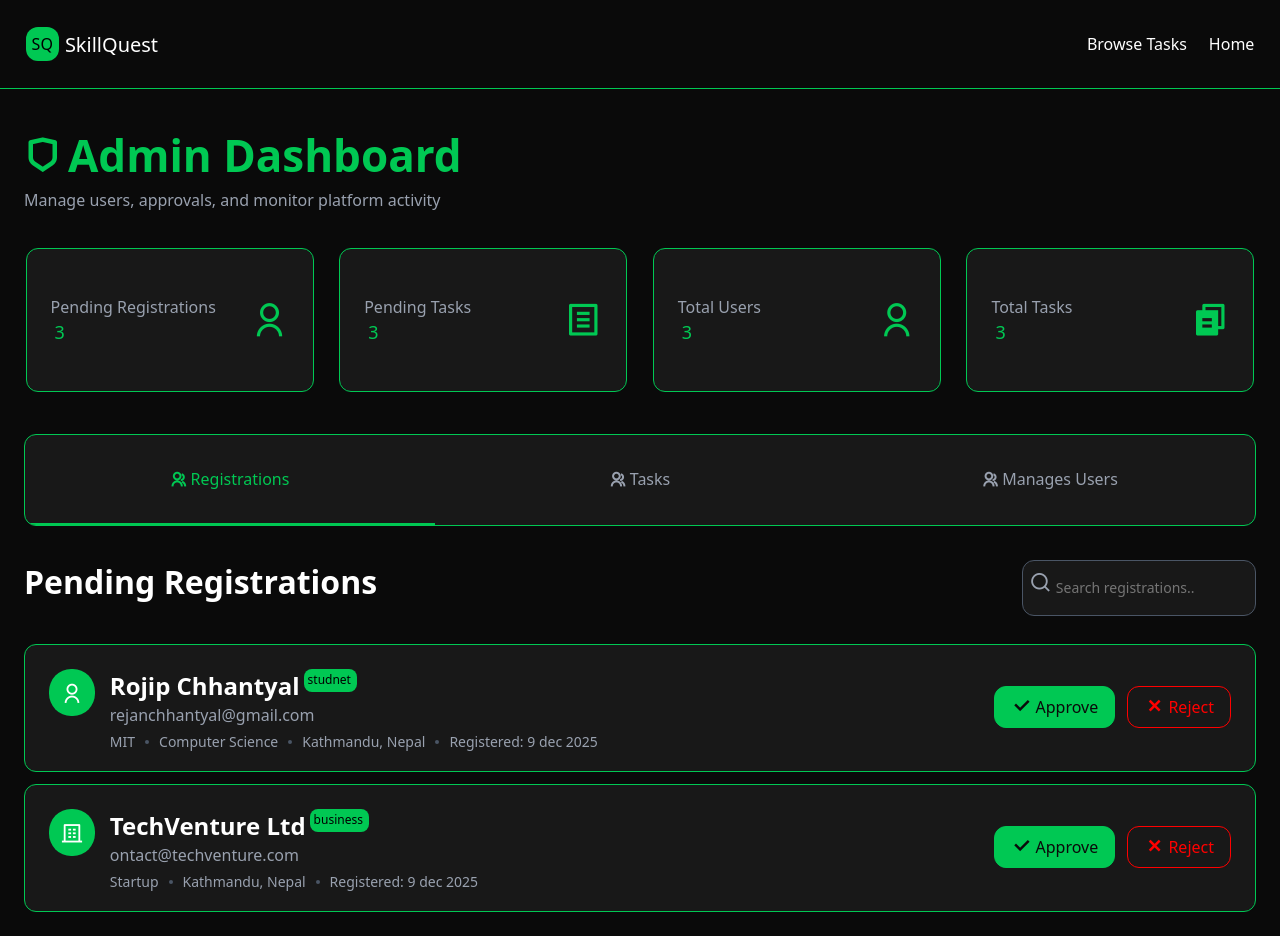
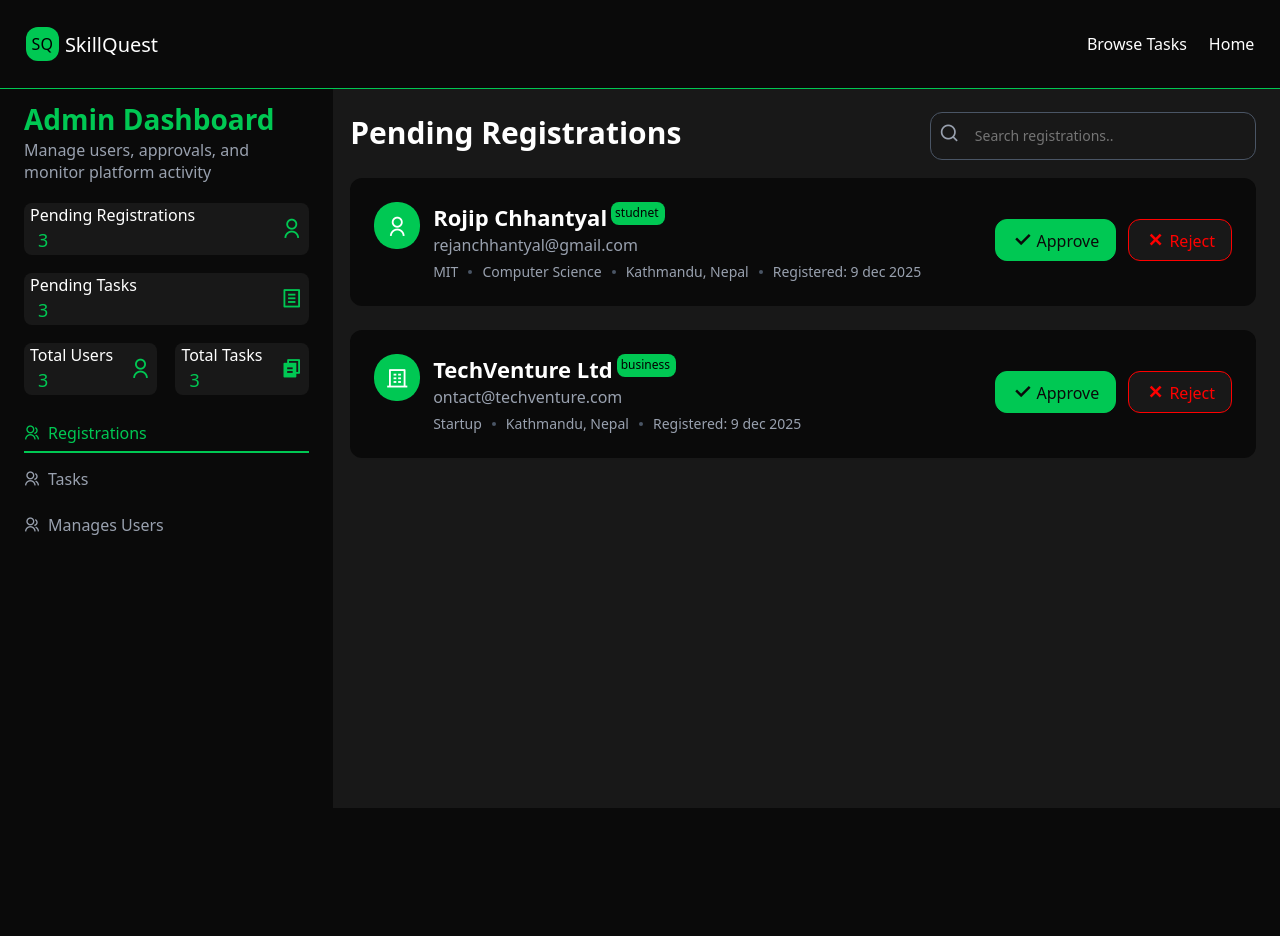
Before and after one commit to rojipchhantyal/SkillQuest, a PHP site: page /adminDashboard.html in a window 1280 px wide. After the commit the page ends 808 px from the top, so only its background shows below. Run offline with PHP 8.4, Linux system fonts and the light colour scheme; some libraries are stand-ins or nearby versions; some web fonts are replaced.

Commit message:
admin dashboard design changed in more dashboard look like after the user requirement changed

```diff
--- a/frontend/assets/components/adminDashboard.css
+++ b/frontend/assets/components/adminDashboard.css
@@ -23,6 +23,7 @@ nav{
     justify-content: center;
     position: fixed;
     z-index: 999;
+    top: 0;
     border-bottom: 0.1px solid var(--green-bgc);
 }
 .nav-logo{
@@ -61,109 +62,125 @@ nav{
 .nav-navigation li a:hover{
     color: var(--green-bgc);
 }
-/* cover nav */
-.nav-cover{
-    height: 11vh;
-}
 main{
     background-color: var(--background);
+    display: flex;
+    justify-content: center;
+    padding-top: 11vh;
 }
+
 /* title page */
 .admin-dashboard-tittle{
     display: flex;
     flex-direction: column;
-    justify-content: center;
-    padding-left: 24px;
-    padding-top: 34px;
-    padding-bottom: 12px;
-    line-height: 1.5;
+    align-items: start;
+    justify-content: start;
+    width: 100%;
+    padding: 0 24px;
+    gap: 4px;
+    box-sizing: border-box;
 }
 .admin-dashboard-tittle-heading{
     display: flex;
     align-items: center;
     color: var(--green-bgc);
-    font-size: 22px;
-    font-weight: 469;
+    font-size: 14px;
+    font-weight: 300;
     gap: 8px;
-}
-.admin-dashboard-tittle-heading i{
-    font-size: 36px;
-    font-weight: 900;
+    line-height: 1.1;
 }
 .admin-dashboard-tittle span{
     color: var(--gray);
     font-size: 16px;
 }
+
+/* for dashboar left nav */
+.admin-dashboard-left-nav{
+    height: 100vh;
+    position: fixed;
+    width: 26%;
+    left: 0;
+    padding: 16px 0 24px 0;
+    box-sizing: border-box;
+    display: flex;
+    flex-direction: column;
+    background-color: var(--background);
+    overflow-x: scroll;
+}
+.admin-dashboard-left-nav-cover{
+    height: 10vh;
+    width: 26%;
+}
+.admin-dashboard-last-page-main{
+    min-height: 10vh;
+    width: 76%;
+    box-sizing: border-box;
+    background-color: var(--lightter-background);
+}
+
 /* first page */
 .admin-dashboard-first-page{
-    background-color: var(--background);
-    height: 20vh;
-    margin-top: 16px;
+    display: flex;
+    flex-direction: column;
+    gap: 18px;
+    margin-top: 20px;
+    padding: 0 24px;
+    /* background-color: gray; */
+}
+.admin-dashboard-first-page-compartments{
+    display: flex;
+    gap: 18px;
+}
+.admin-dashboard-first-page-inners{
+    width: 100%;
+    height: 52px;
     display: flex;
     align-items: center;
-    justify-content: space-evenly;
-}
-.admin-dashboard-first-page-inners{
+    justify-content: space-between;
+    box-sizing: border-box;
+    line-height: 1.5;
+    padding: 6px;
     background-color: var(--lightter-background);
-    width: 22.5%;
-    height: 18vh;
-    border: 0.1px solid var(--green-bgc);
-    box-sizing: border-box;
-    border-radius: 12px;
-    display: flex;
-    justify-content: center;
-    align-items: center;
-    justify-content: space-between;
-    padding-left: 22px;
-    box-sizing: border-box;
-    padding: 24px;
-    line-height: 1.5;
+    border-radius: 8px;
 }
 .admin-dashboard-first-page-inners-left{
     display: flex;
     flex-direction: column;
 }
 .admin-dashboard-first-page-inners i{
-    font-size: 38px;
+    font-size: 22px;
     color: var(--green-bgc);
 }
 .admin-dashboard-first-page-inners-count{
     font-size: 18px;
     color: var(--green-bgc);
-    margin-left: 4px;
+    margin-left: 8px;
 }
 .admin-dashboard-first-page-inners-info{
     font-size: 16px;
-    color: var(--gray);
-    font-weight: inherit;
+    color: var(--white);
+    font-weight: 500;
 }
 /* for second page */
 .admin-dashboard-second-page-navigation{
-    height: 20vh;
+    margin-top: 20px;
+}
+.admin-dashboard-second-page-navigation-nav{
+    width: 100%;
+    box-sizing: border-box;
+    display: flex;
+    flex-direction: column;
+    gap: 8px;
+    padding: 0 24px;
+}
+.admin-dashboard-second-page-navigation-nav-inners{
+    height: 38px;
+    width: 100%;
     display: flex;
     align-items: center;
-    justify-content: center;
-    padding: 24px;
-    box-sizing: border-box;
-}
-.admin-dashboard-second-page-navigation-nav{
-    height: 80%;
-    width: 100%;
-    background-color: var(--lightter-background);
-    border-radius: 12px;
-    border: 0.1px solid var(--green-bgc);
-    overflow: hidden;
-    display: flex;
-}
-.admin-dashboard-second-page-navigation-nav-inners{
-    height: 100%;
-    width: 33.39%;
-    display: flex;
-    align-items: center;
-    justify-content: center;
     font-size: 16px;
-    gap: 4px;
-    font-weight: 500;
+    gap: 8px;
+    font-weight: 400;
     border-bottom: 2.5px solid rgba(255, 0, 0, 0);
     color: var(--gray);
     cursor: pointer;
@@ -173,26 +190,26 @@ main{
     color: var(--green-bgc);
     border-color:  var(--green-bgc);
 }
-
-
 .admin-dashboard-second-page-navigation-nav-inners i{
-    font-weight: 600;
+    font-weight: 500;
 }
 .admin-dashboard-second-page-navigation-nav-inners:hover{
     color: var(--white);
 }
 
+/* for last page */
 .admin-dashboard-last-page-registration,
 .admin-dashboard-last-page-tasks,
 .admin-dashboard-last-page-registration{
-    min-height: 16vh;
+    min-height: 90vh;
+    width: 100%;
+    padding: 24px;
+    box-sizing: border-box;
 }
 .admin-dashboard-last-page-registration-upper,
 .admin-dashboard-last-page-tasks-upper,
 .admin-dashboard-last-page-users-upper{
     box-sizing: border-box;
-    height: 10vh;
-    padding: 0 24px;
     display: flex;
     align-items: start;
     justify-content: space-between;
@@ -200,14 +217,14 @@ main{
 .admin-dashboard-last-page-registration-upper h2,
 .admin-dashboard-last-page-tasks-upper h2,
 .admin-dashboard-last-page-users-upper h2{
-    font-size: 32px;
+    font-size: 30px;
     font-weight: 600;
     color: var(--white);
 }
 .admin-dashboard-last-page-registration-upper-search,
 .admin-dashboard-last-page-users-upper-search{
-    height: 7vh;
-    width: 19%;
+    height: 6vh;
+    width: 36%;
     background-color: var(--lightter-background);
     border-radius: 12px;
     display: flex;
@@ -222,7 +239,7 @@ main{
 .admin-dashboard-last-page-users-upper-search i{
     height: 84%;
     width: 10%;
-    font-size: 22px;
+    font-size: 20px;
     font-weight: 500;
     color: var(--gray);
 }
@@ -238,21 +255,20 @@ main{
 }
 .admin-dashboard-last-page-registration-lower,
 .admin-dashboard-last-page-users-lower{
-    background-color: var(--background);
-    padding: 4px 24px 24px 24px;
+    padding: 18px 0 24px 0;
     display: flex;
     flex-direction: column;
-    gap: 12px;
+    gap: 24px;
+    min-height: 70vh;
 }
 .admin-dashboard-last-page-registration-lower-inners,
 .admin-dashboard-last-page-users-lower-inners{
     height: 128px;
     width: 100%;
-    background-color: var(--lightter-background);
+    background-color: var(--background);
     padding: 24px;
     box-sizing: border-box;
     border-radius: 12px;
-    border: 1px solid var(--green-bgc);
     display: flex;
     position: relative;
 }
@@ -263,7 +279,7 @@ main{
 .admin-dashboard-last-page-registration-lower-inners-icon,
 .admin-dashboard-last-page-users-lower-inners-icon{
     height: 90%;
-    width: 4.3%;
+    width: 5.7%;
     display: flex;
     align-items: start;
 }
@@ -289,14 +305,14 @@ main{
 }
 .admin-dashboard-last-page-registration-lower-inners-info-name-role h3,
 .admin-dashboard-last-page-users-lower-inners-info-name-role h3{
-    font-size: 24px;
+    font-size: 22px;
     font-weight: 600;
     color: var(--white);
 }
 .admin-dashboard-last-page-registration-lower-inners-info-name-role span,
 .admin-dashboard-last-page-users-lower-inners-info-name-role span{
     font-size: 12px;
-    font-weight: 500;
+    font-weight: 400;
     background-color: var(--green-bgc);
     height: fit-content;
     padding: 2px 6px 4px 4px;
@@ -375,15 +391,14 @@ main{
 }
 /* for task approval */
 .admin-dashboard-last-page-tasks-lower{
-    background-color: var(--background);
-    padding: 4px 24px 24px 24px;
+    padding: 18px 0;
     display: flex;
     flex-wrap: wrap;
-    gap: 18px;
+    gap: 24px;
 }
 .admin-dashboard-last-page-tasks-lower-inners{
     height: 394px;
-    width: 390px;
+    width: 432px;
     display: flex;
     flex-direction: column;
     align-items: center;
@@ -392,7 +407,7 @@ main{
 .admin-dashboard-last-page-tasks-lower-inners-infos{
     height: 85.5%;
     width: 100%;
-    background-color: var(--lightter-background);
+    background-color: var(--background);
     padding: 24px;
     box-sizing: border-box;
     display: flex;
@@ -401,8 +416,6 @@ main{
     justify-content: center;
     gap: 8px;
     border-radius: 12px;
-    border: 0.1px solid var(--green-bgc);
-
 }
 .admin-dashboard-last-page-tasks-lower-inners-options{
     height: 14.5%;
@@ -458,7 +471,8 @@ main{
     padding: 0 4px 4px 4px;
     border-radius: 8px;
     font-size: 12px;
-    font-weight: 500;
+    font-weight: 400;
+    margin-left: 18px;
 }
 .admin-dashboard-last-page-tasks-lower-inners-infos p{
     font-size: 16px;
@@ -491,6 +505,9 @@ main{
 }
 
 /* for user management */
+.admin-dashboard-last-page-users{
+    padding: 24px;
+}
 #admin-dashboard-last-page-users-lower-inners-options-accept{
     background-color: var(--lightter-background);
     border: 2px solid var(--green-bgc);
--- a/frontend/assets/components/adminDashboard.html
+++ b/frontend/assets/components/adminDashboard.html
@@ -34,15 +34,17 @@
                 </li>
             </ul>
         </nav>
-        <div class="nav-cover"></div>
+
+        <!-- for adimin left side nav -->
+        <div class="admin-dashboard-left-nav">
             <div class="admin-dashboard-tittle">
                 <div class="admin-dashboard-tittle-heading">
-                <i class="ri-shield-line"></i>
                     <h1>Admin Dashboard</h1>
                 </div>
                 <span>Manage users, approvals, and monitor platform activity</span>
             </div>
             <div class="admin-dashboard-first-page">
+                <!-- <div class="admin-dashboard-first-page-compartments"> -->
                     <div class="admin-dashboard-first-page-inners" id="pending-user">
                         <div class="admin-dashboard-first-page-inners-left">
                             <span class="admin-dashboard-first-page-inners-info">Pending Registrations</span>
@@ -58,7 +60,9 @@
                         </div>
                         <i class="ri-file-list-line"></i>
                     </div>
+                <!-- </div> -->
 
+                <div class="admin-dashboard-first-page-compartments">
                     <div class="admin-dashboard-first-page-inners" id="pending-user">
                         <div class="admin-dashboard-first-page-inners-left">
                             <span class="admin-dashboard-first-page-inners-info">Total Users</span>
@@ -73,6 +77,7 @@
                             <span class="admin-dashboard-first-page-inners-count">3</span>
                         </div>
                         <i class="ri-file-copy-2-fill"></i>
+                    </div>
                 </div>
             </div>
 
@@ -92,8 +97,13 @@
                     </div>
                 </div>
             </div>
+        </div>
 
+        <!-- left nav cover -->
+        <div class="admin-dashboard-left-nav-cover"></div>
 
+        <!-- to comtain the main content -->
+        <div class="admin-dashboard-last-page-main">
             <!-- for registration -->
             <div class="admin-dashboard-last-page-registration" id="admin-dashboard-last-page-registration">
                 <div class="admin-dashboard-last-page-registration-upper">
@@ -263,7 +273,7 @@
             </div>
 
             <!-- for user mantenance -->
-         <div style="display: none;" class="admin-dashboard-last-page-users" id="admin-dashboard-last-page-users">
+            <div  style="display: none;" class="admin-dashboard-last-page-users" id="admin-dashboard-last-page-users">
                 <div class="admin-dashboard-last-page-users-upper">
                     <h2>Manage Users</h2>
                     <div class="admin-dashboard-last-page-users-upper-search" id="admin-dashboard-last-page-users-upper-search">
@@ -319,6 +329,8 @@
                     </div>
                 </div>
             </div>
+        </div>
+
     </main>
     <script src="adminDashboard.js"></script>
 </body>
--- a/frontend/assets/components/businessDashboard.css
+++ b/frontend/assets/components/businessDashboard.css
@@ -68,6 +68,7 @@ main{
     display: flex;
     justify-content: center;
     padding-top: 11vh;
+    position: relative;
 }
 
 /* title page */
@@ -147,7 +148,7 @@ main{
 .business-dashboard-post-task-wrapper{
     height: 100vh;
     width: 100%;
-    background-color: rgba(0, 0, 0, 0.503);
+    background-color: rgba(0, 0, 0, 0.744);
     position: fixed;
     z-index: 9999999999;
     top: 0;
```
Also changed, not shown: frontend/assets/components/businessDashboard.html (+71 -71 lines). Lines whose indentation alone changed are shown as unchanged.
